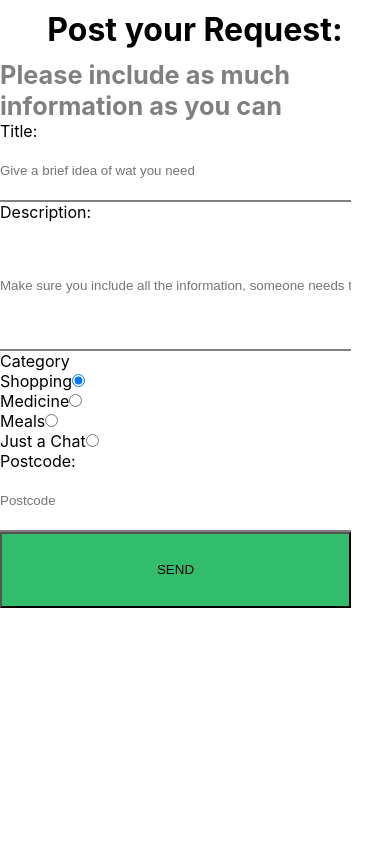
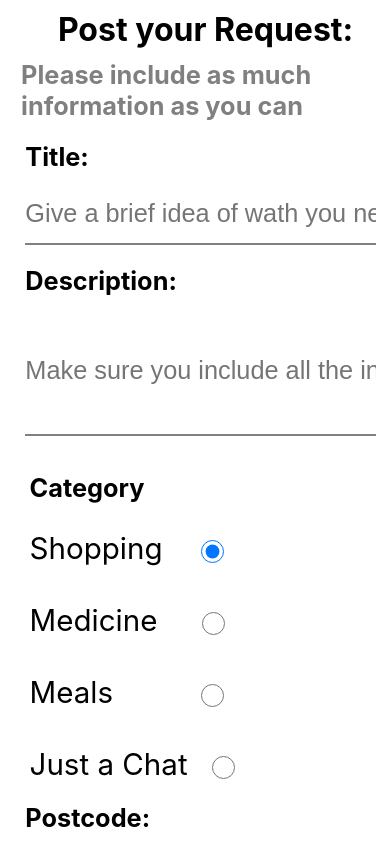
Before and after one commit to roldhamk/covid-watch, a React (Create React App) app in the folder client/: page /Postings in a window 390 px wide. Shown: the top 844 px of the page. Built offline with nearby package versions, Linux system fonts and the light colour scheme.

Commit message:
postings css

```diff
--- a/client/src/components/Postings.css
+++ b/client/src/components/Postings.css
@@ -1,6 +1,9 @@
 
 @media only screen and (max-width: 450px) {
 
+    * {
+        margin-left: 0.5vh;
+    }
     .wholePostingsBody h2 {
         color: gray;
         font-size: 3vh;
@@ -12,6 +15,8 @@
         border-left: none;
         border-right: none;
         border-color: gray;
+        font-size: 3vh;
+
     }
     .description {
         width: 90vw;
@@ -20,6 +25,8 @@
         border-left: none;
         border-right: none;
         border-color: gray;
+        font-size: 3vh;
+
     }
     .postcode {
         width: 90vw;
@@ -28,13 +35,46 @@
         border-left: none;
         border-right: none;
         border-color: gray;
+        font-size: 3vh;
     }
 
     .postingsButton {
         background-color: #32BD6D;
         width: 90vw;
         height: 9vh;
+        margin-top: 1vh;
+        margin-bottom: 3vh;
+    }
+    .radioButtons {
+      font-size: 3.5vh;
+
+    }
+    .cat1 {
+        display: flex;
+        margin-bottom: 0vh;
+    }
+    .radioRing1 {
+        margin-left: 4vh;
+    }
+    .radioRing2 {
+        margin-left: 4.8vh;
+    }
+    .radioRing3 {
+        margin-left: 9.9vh;
+    }
+    .radioRing4 {
+        margin-left: 2.36vh;
+    }
+    input[type='radio'] {
+        height: 3vh;
+        width: 6vw;
+        vertical-align: middle;
     }
 
+    .categoryDiv, .titleDiv, .descriptionDiv, .postcodeDiv {
+        font-size: 3vh;
+        font-weight: bold;
+        margin-bottom: -1vh;
+    }
 
 }
--- a/client/src/components/Postings.js
+++ b/client/src/components/Postings.js
@@ -25,8 +25,27 @@ export default class Postings extends Component {
   handleFormSubmit = formSubmitEvent => {
     formSubmitEvent.preventDefault();
 
-    console.log("You have submitted:", this.state.selectedOption);
+    console.log("You have submitted:", this.state.selectedOption, this.state.title);
   };
+
+  sendButton = () => {
+    console.log("Add button is working")
+    if (this.state.title === "") {
+      alert("Please enter title")
+    }
+    else if (this.state.description === "") {
+      alert("Please enter description")
+    }
+    else if (this.state.postcode === "") {
+      alert("Please enter a postcode")
+    } else {
+      this.setState({
+        title: "",
+        description: "",
+        postcode: ""
+      })
+    }
+  }
 
   // use it when server side has been updated
   // createPostings = async(event) => {
@@ -53,51 +72,76 @@ export default class Postings extends Component {
       {/* onSubnit={this.createPostings} */}
       <form onSubmit={this.handleFormSubmit} >
         <label>
+          <div className="titleDiv">
           Title:
+          </div>
           <br></br>
-          <input className="title" type="text" name="title" value={this.state.title} onChange={this.handleInputChange}placeholder="Give a brief idea of wat you need" />
+          <input className="title" type="text" name="title" value={this.state.title} onChange={this.handleInputChange}placeholder="Give a brief idea of wath you need" />
         </label>
         <br></br>
         <label>
+          <div className="descriptionDiv">
           Description:
+          </div>
           <br></br>
           <input className="description" type="text" name="description" value={this.state.description} onChange={this.handleInputChange} placeholder="Make sure you include all the information, someone needs to deal with your request. For example if you need something picking up from somewhere specific include the location, or if you have any food allergies" />
         </label>
         <br></br>
+        <div className="radioButtons">
         <label>
+          <div className="categoryDiv">
           Category
-          <div className="radio">
+          </div>
       <label>
+      <div className="cat1">
       Shopping
+      <div className="radioRing1">
         <input type="radio" value="shopping" checked={this.state.selectedOption === "shopping"} onChange={this.handleOptionChange} />
+        </div>
+        </div>
       </label>
-    </div>
-    <div className="radio">
+
+
       <label>
+      <div className="cat1">
       Medicine
+      <div className="radioRing2">
         <input type="radio" value="medicine" checked={this.state.selectedOption === "medicine"} onChange={this.handleOptionChange} />
+        </div>
+        </div>
       </label>
-    </div>
-    <div className="radio">
+
+
       <label>
+      <div className="cat1">
       Meals
+      <div className="radioRing3">
         <input type="radio" value="meals"checked={this.state.selectedOption === "meals"} onChange={this.handleOptionChange}/>
+        </div>
+        </div>
       </label>
-      <div className="radio">
+
       <label>
+      <div className="cat1">
       Just a Chat
+      <div className="radioRing4">
         <input type="radio" value="chat" checked={this.state.selectedOption === "chat"} onChange={this.handleOptionChange}/>
+        </div>
+        </div>
       </label>
-      </div>
-    </div>
+
+
         </label>
+        </div>
         <label>
+          <div className="postcodeDiv">
           Postcode:
+          </div>
           <br></br>
           <input className="postcode" type="text" name="postcode" value={this.state.postcode} onChange={this.handleInputChange} placeholder="Postcode"/>
         </label>
         <br></br>
-        <button className="postingsButton" type="submit" name="send">SEND</button>
+        <button className="postingsButton" type="submit" name="send" onClick={this.sendButton}>SEND</button>
 
 
       </form>
```
